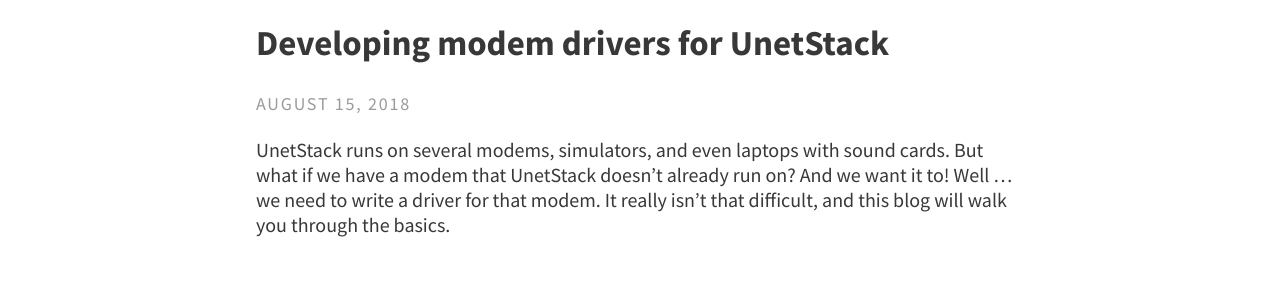
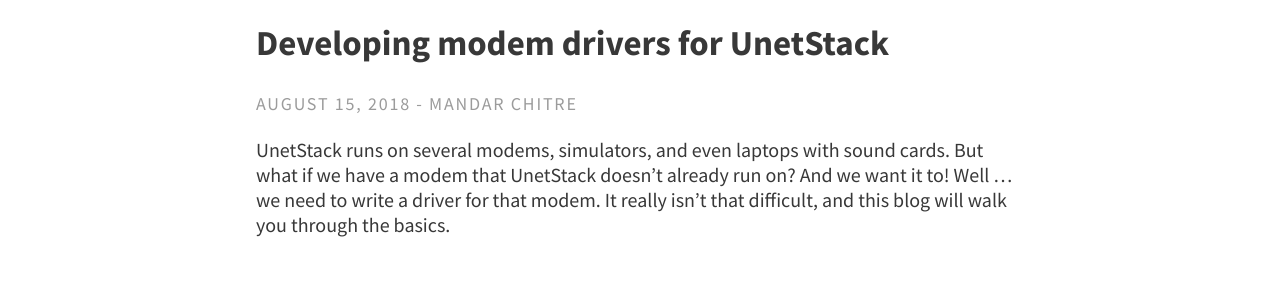
Before and after one commit to org-arl/unet-blog, a Jekyll site: the page built from index.html, in a window 1280 px wide. Shown: the part 679-967 px from the top of the page. Built offline with Jekyll 4.4.1, drawn with Linux system fonts in a browser that asks for light colours; the list of posts is cut into pages by our own code.

Commit message:
Issue18 - add author name in main page

```diff
--- a/_layouts/home.html
+++ b/_layouts/home.html
@@ -27,7 +27,12 @@
             </h2>
             <p class="meta">
               {{ post.date | date: "%B %-d, %Y" }}
+                {% if post.author %}
+                - {{ post.author }}
+               {% endif %}
             </p>
+
+
           </header>
           <div class="excerpt">
               {{ post.excerpt | strip_html | escape }}
```
